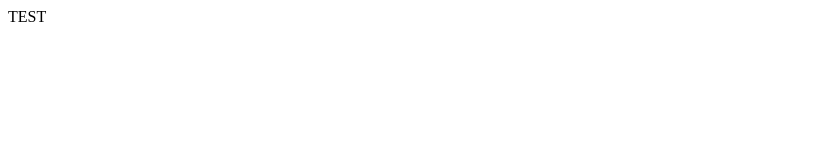
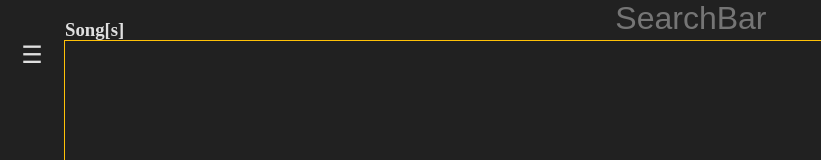
Before and after one commit to JamesL13/Capstone-FrontEnd, a website: page FrontEnd/index.html in a window 1280 px wide. Shown: the top 160 px of the page, without its empty margins (0-821 px from the left). Drawn offline with nearby package versions, Linux system fonts and the light colour scheme; files that its build step writes are made by us from their sources.

Commit message:
Top and Side bar are there
Not using bootstrap yet but we probably should

```diff
--- a/FrontEnd/index.html
+++ b/FrontEnd/index.html
@@ -2,9 +2,29 @@
 <html lang="en">
 <head>
     <meta charset="UTF-8">
-    <title>TEST</title>
+    <meta name="viewport" content="width=device-width, initial-scale=1.0">
+    <title>Home Page</title>
+    <link href="main.css" rel="stylesheet">
+   <!-- <link href="public/bootstrap-3.3.6-dist/css/bootstrap.min.css" rel="stylesheet">-->
 </head>
 <body>
-TEST
+    <div class="leftBar">
+        <div class="barItem">
+           <a href="#">&#9776;</a>
+        </div>
+    </div><!--LEFT BAR-->
+
+    <div class="topBar">
+        <div class="Logo">
+           <h3>Song[s]</h3>
+        </div><!--LOGO-->
+
+        <form>
+            <input type="search" name="googlesearch" placeholder="SearchBar">
+        </form><!--FORM-->
+    </div><!--TOP BAR-->
+    <div class="content">
+
+    </div><!--CONTENT-->
 </body>
 </html>
--- /dev/null
+++ b/FrontEnd/public/main.scss
@@ -0,0 +1,104 @@
+$main-background-color: #212121;
+$main-outline-color: #FFC107;
+$main-font-color: #E0E0E0;
+
+html {
+  width: 100%;
+  height: 100%;
+  background-color: $main-background-color;
+  color: $main-font-color;
+}
+
+body {
+  width: 100%;
+  height: 100%;
+  margin: 0px;
+  padding: 0px;
+}
+
+.leftBar {
+  width: 5%;
+  height: 100%;
+  //border-right: 1px solid $main-outline-color;
+  padding:.5px 0px;
+  position: fixed;
+  float: left;
+  text-align: center;
+}
+
+a {
+  color: $main-font-color;
+  text-decoration: none;
+}
+
+.barItem {
+  width: 100%;
+  height: 5%;
+  //border-bottom: 1px solid $main-outline-color;
+  font-size: 1.5em;
+  position: relative;
+  top: 5%;
+}
+
+.topBar {
+  width: 95%;
+  height: 5%;
+  //border-bottom: 1px solid $main-outline-color;
+  position: fixed;
+  padding: 0px 1px;
+  float: left;
+  left: 5%;
+}
+
+.Logo {
+  width: 5%;
+  height: 100%;
+  display: inline;
+  float: left;
+}
+
+input[type="search"] {
+  width: 95%;
+  float: right;
+  background-color: transparent;
+  color: $main-font-color;
+  border: none;
+ // border-bottom: 1px solid $main-outline-color;
+  text-align: center;
+  font-size: 2em;
+  display: inline;
+  margin: 0;
+  padding: 0;
+
+    ::-webkit-input-placeholder { /* For WebKit browsers */
+      color:    $main-font-color;
+      font-weight:bold;
+    }
+    :-moz-placeholder { /* For Mozilla Firefox 4 to 18 */
+      color:    $main-font-color;
+      font-weight:bold;
+    }
+    ::-moz-placeholder { /* For Mozilla Firefox 19+ */
+      color:    $main-font-color;
+      font-weight:bold;
+    }
+    :-ms-input-placeholder { /* For Internet Explorer 10+ */
+      color:    $main-font-color;
+      font-weight:bold;
+    }
+}
+
+input[type="search"]:focus {
+  outline: none;
+}
+
+.content {
+  width: 95%;
+  height: 95%;
+  position: fixed;
+  left: 5%;
+  top: 5%;
+  padding: 1px;
+  border-top: 1px solid $main-outline-color;
+  border-left: 1px solid $main-outline-color;
+}
--- a/package.json
+++ b/package.json
@@ -6,9 +6,6 @@
     "socket.io": "~1.4.4",
     "angular": "~1.4.9",
     "angular-ui-bootstrap": "~1.1.1",
-    "grunt-cli": "~0.1.13",
-    "grunt": "~0.4.5",
-    "grunt-contrib-uglify": "~0.5.0",
-    "grunt-sass": "^1.1.0"
+    "express": "~4.13.4"
   }
 }
```
Also changed, not shown: FrontEnd/index.js (+11 -10 lines), Gruntfile.js (deleted, +0 -37 lines), FrontEnd/public/main.css (added), README.md, 1 other file.
